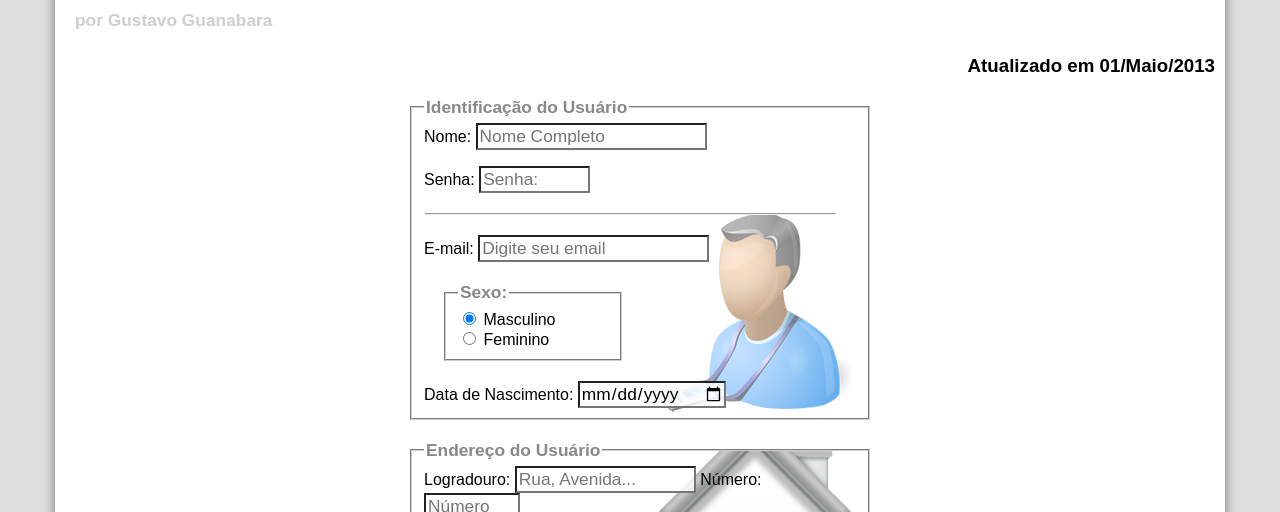
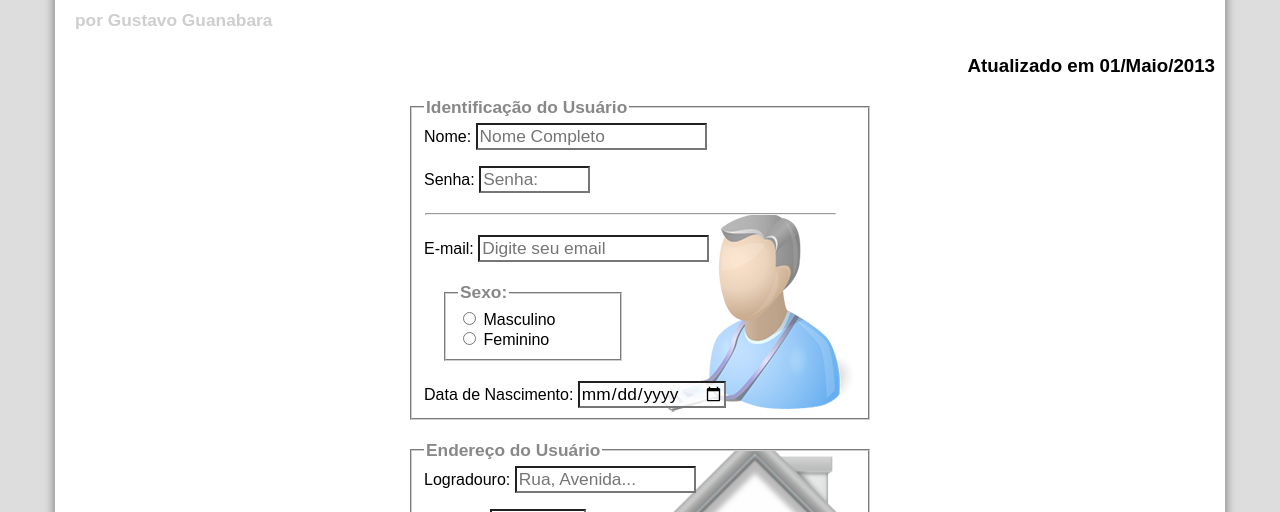
Before and after one commit to abmport/TecWeb, a plain HTML site: page ACs/Abner_Melo_Porto-Vinicius_Tertuliano/fale-conosco.html in a window 1280 px wide. Shown: the part 288-800 px from the top of the page. Drawn offline with Linux system fonts and the light colour scheme.

Commit message:
Finalizando ac

```diff
--- a/ACs/Abner_Melo_Porto-Vinicius_Tertuliano/fale-conosco.html
+++ b/ACs/Abner_Melo_Porto-Vinicius_Tertuliano/fale-conosco.html
@@ -69,9 +69,9 @@ vinicius.tertuliano@aluno.faculdadeimpacta.com.br
 
                         <fieldset id="sexo">
                             <legend>Sexo:</legend>
-                            <input type="radio" name="tSexo" id="cMasc" checked> <label for="cMasc">Masculino</label>
+                            <input type="radio" name="tSexo" id="cMasc" value="M" > <label for="cMasc" >Masculino</label>
 
-                            <input type="radio" name="tSexo" id="cFem"> <label for="cFem">Feminino</label>
+                            <input type="radio" name="tSexo" id="cFem" value="F"> <label for="cFem">Feminino</label>
                         </fieldset>
                         <label for="cNasc">Data de Nascimento:</label>
                         <input type="date" name="tNasc" id="cNasc">
@@ -81,7 +81,7 @@ vinicius.tertuliano@aluno.faculdadeimpacta.com.br
                     <fieldset id="endereco">
                         <legend> Endereço do Usuário</legend>
 
-                        <label for="cRua">Logradouro: <input type="text" name="tRua" id="cRua" size="15" maxlength="80" placeholder="Rua, Avenida..."></label>
+                        <label for="cRua">Logradouro: <input type="text" name="tRua" id="cRua" size="15" maxlength="80" placeholder="Rua, Avenida..."></label> <p></p>
 
 
                         <label for="cNum">Número: <input type="number" name="tNum" id="cNum" size="20" min="0" max="99999" placeholder="Número"></label><p></p>
```
